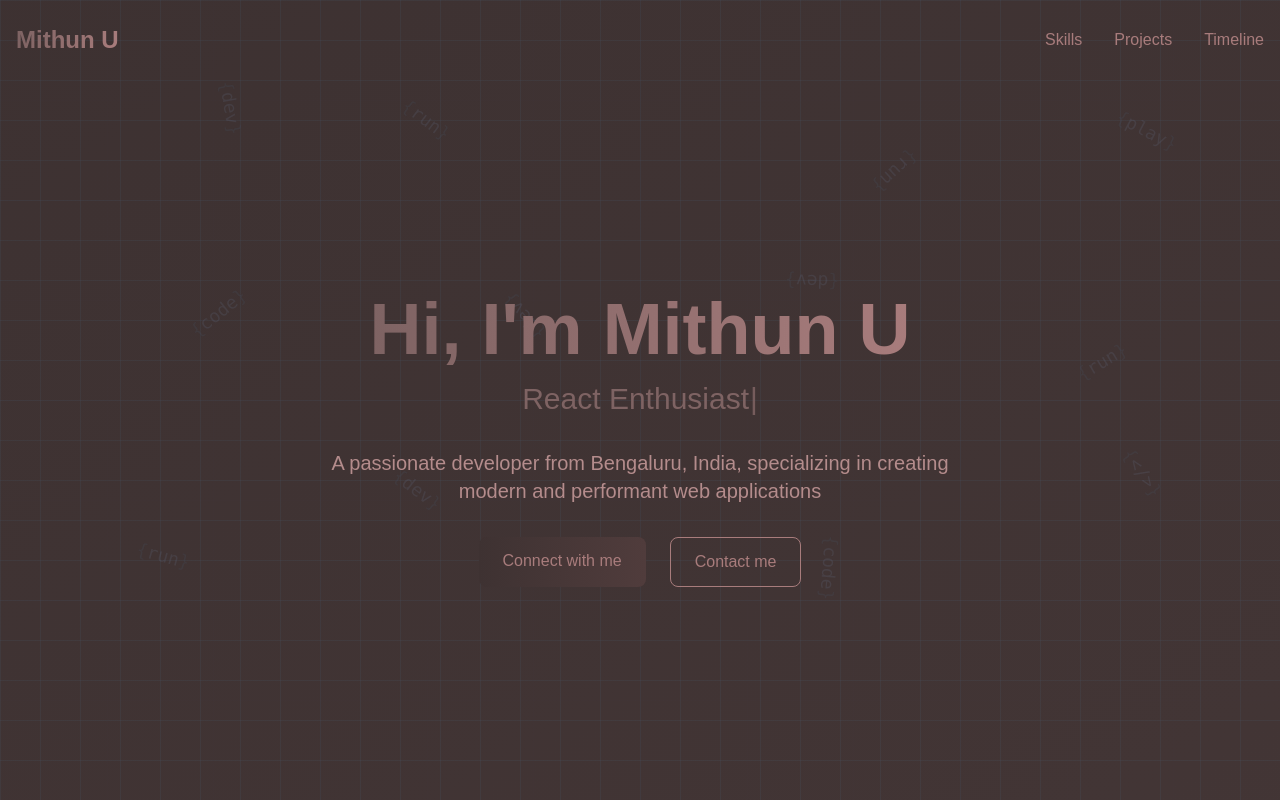
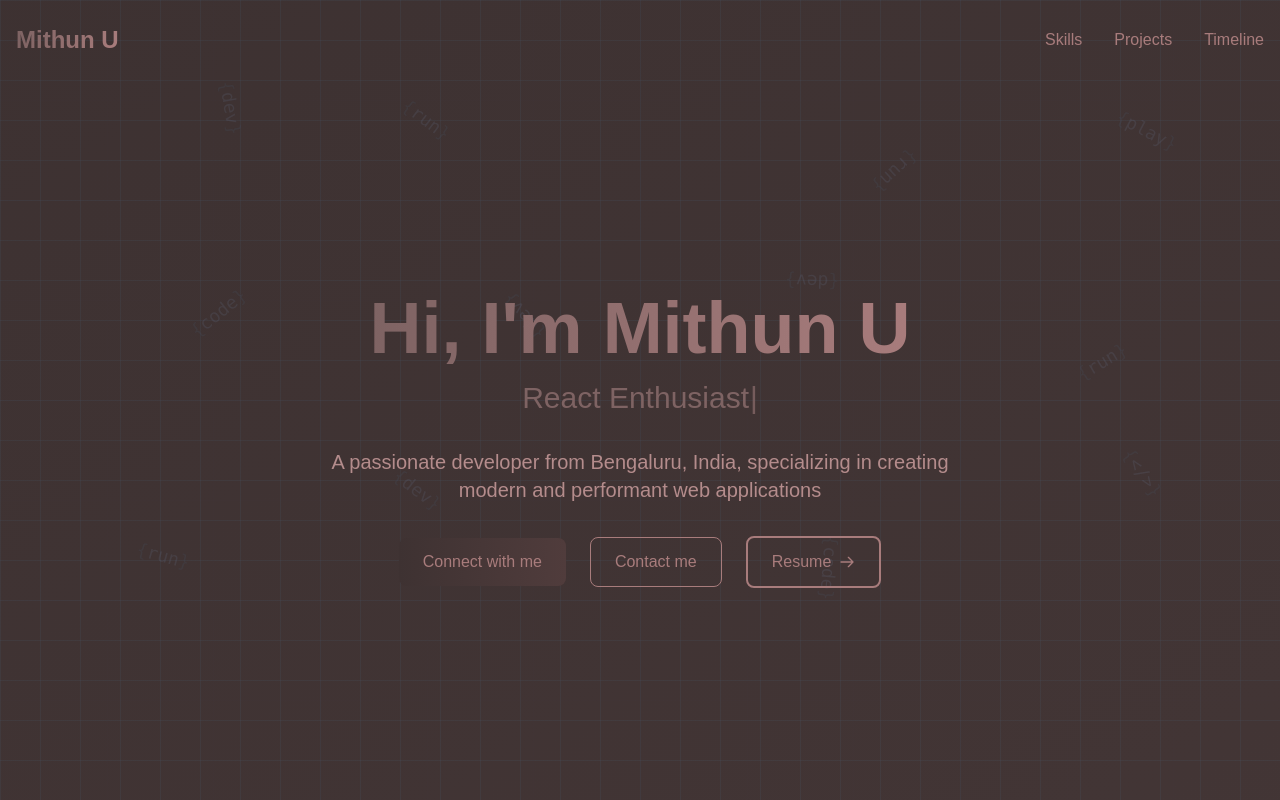
Before and after one commit to Mithun-750/www, a Next.js app: page / in a window 1280 px wide. Shown: the top 800 px of the page. Built offline with nearby package versions, Linux system fonts and the light colour scheme.

Commit message:
Add Resume

```diff
--- a/src/components/Hero.tsx
+++ b/src/components/Hero.tsx
@@ -52,7 +52,7 @@ export default function Hero() {
           A passionate developer from Bengaluru, India, specializing in creating
           modern and performant web applications
         </p>
-        <div className="hero-text flex gap-6">
+        <div className="hero-text flex flex-wrap items-center justify-center gap-6">
           <a
             href="https://linkedin.com/in/mithun-u750"
             target="_blank"
@@ -67,6 +67,30 @@ export default function Hero() {
           >
             Contact me
           </a>
+          <a
+            href="/Mithun.U_Resume.pdf"
+            target="_blank"
+            rel="noopener noreferrer"
+            className="group relative px-6 py-3 font-medium text-primary border-2 border-primary rounded-lg overflow-hidden transition-colors duration-300 ease-out hover:text-secondary-deep"
+          >
+            <span className="absolute inset-0 w-0 bg-gradient-accent transition-all duration-300 ease-out group-hover:w-full"></span>
+            <span className="relative flex items-center gap-2">
+              Resume
+              <svg
+                className="w-4 h-4 transform transition-transform duration-300 ease-out group-hover:translate-x-1"
+                fill="none"
+                stroke="currentColor"
+                viewBox="0 0 24 24"
+              >
+                <path
+                  strokeLinecap="round"
+                  strokeLinejoin="round"
+                  strokeWidth={2}
+                  d="M14 5l7 7m0 0l-7 7m7-7H3"
+                />
+              </svg>
+            </span>
+          </a>
         </div>
       </section>
     </>
```
Also changed, not shown: 1 other file (tests, documents, lock files or other folders).
